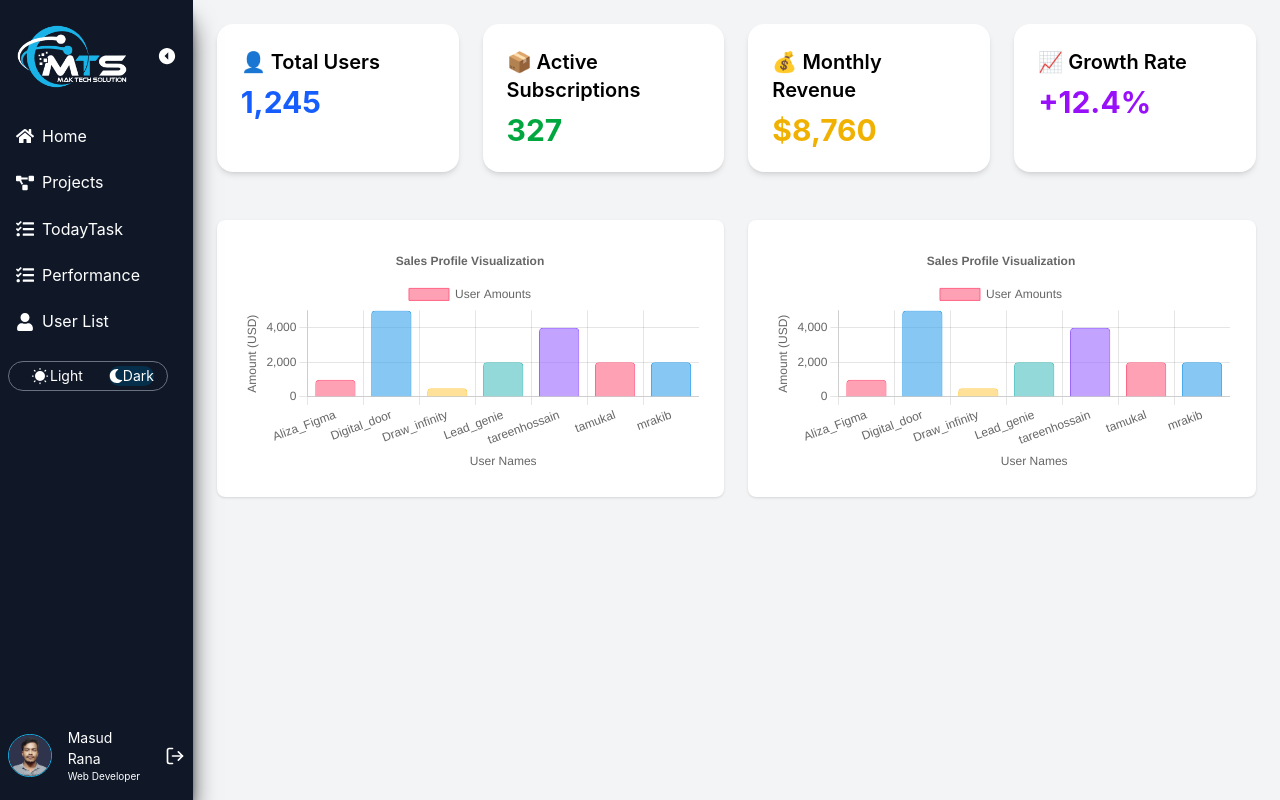
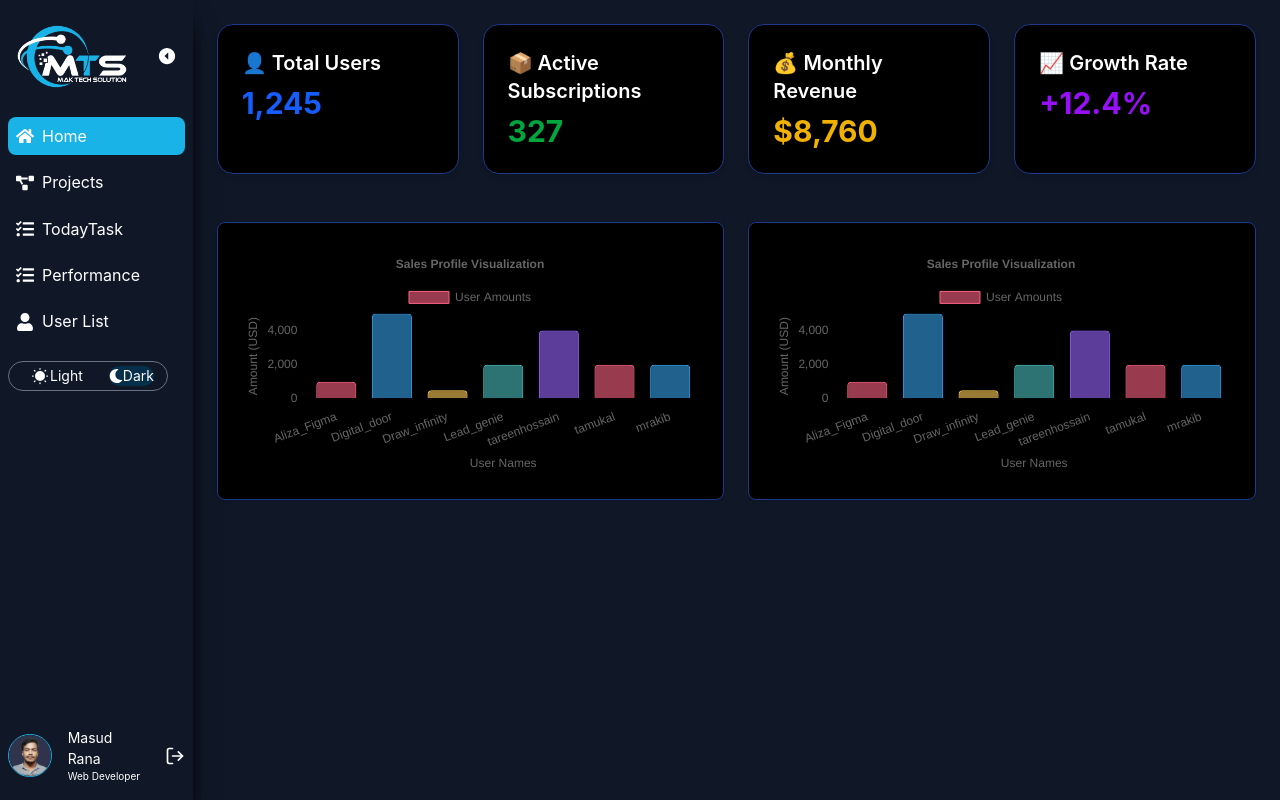
Before and after one commit to MTS-Services/mts-frontend, a React (Vite) app: page /dashboard in a window 1280 px wide. Built offline with nearby package versions, Linux system fonts and the light colour scheme; no server answers.

Commit message:
(fix) solve the issues

```diff
--- a/src/DashboardLayout.tsx
+++ b/src/DashboardLayout.tsx
@@ -1,7 +1,5 @@
-import { Outlet } from "react-router";
-import { DashBoard } from "./layouts/DashBoard/DashBoard";
-import { useTheme } from "./context/ThemeContext";
-import DashboardSideber from "./components/DashboardSideber/DashboardSideber";
+import { useTheme } from './context/ThemeContext';
+import DashboardSideber from './components/DashboardSideber/DashboardSideber';
 
 const DashboardLayout = () => {
   const { theme } = useTheme();
@@ -9,7 +7,7 @@ const DashboardLayout = () => {
   return (
     <>
       <main className={theme}>
-        <DashboardSideber></DashboardSideber>
+        <DashboardSideber />
       </main>
     </>
   );
--- a/src/app-routes/app-routes.tsx
+++ b/src/app-routes/app-routes.tsx
@@ -67,7 +67,7 @@ const AppRoutes = createBrowserRouter([
     element: <DashboardLayout />,
     children: [
       {
-        path: '/dashboard',
+        index: true,
         element: <ChartView />,
       },
       {
--- a/src/components/DashboardSideber/DashboardSideber.tsx
+++ b/src/components/DashboardSideber/DashboardSideber.tsx
@@ -15,12 +15,13 @@ const DashboardSideber = () => {
   const location = useLocation();
 
   const sidebarItems = [
-    { icon: <FaHome />, label: 'Home', path: '/dashborad' },
+    { icon: <FaHome />, label: 'Home', path: '/dashboard' },
     { icon: <FaProjectDiagram />, label: 'Projects', path: 'projects' },
     { icon: <FaTasks />, label: 'TodayTask', path: 'todaytask' },
     { icon: <FaTasks />, label: 'Performance', path: 'performance' },
     { icon: <FaUser />, label: 'User List', path: 'userlist' },
   ];
+
   return (
     <>
       <div className={`flex`}>
@@ -34,7 +35,7 @@ const DashboardSideber = () => {
           <div className='flex items-center justify-between p-2'>
             <img
               className={`${!isOpen ? 'hidden' : 'lg:w-28 md:w-20 w-26'}`}
-              src='../../../../public/mts_logo.png'
+              src='/mts_logo.png'
               alt='logo'
             />
             <button onClick={() => setIsOpen(!isOpen)}>
@@ -84,7 +85,7 @@ const DashboardSideber = () => {
           <div className='flex items-center space-x-4 mt-auto'>
             <div className='group relative flex items-center'>
               <img
-                src='../../../../public/user_profile.png'
+                src='/user_profile.png'
                 className={`${
                   isOpen ? 'w-11' : 'w-11'
                 } rounded-full border-1 border-primary`}
--- a/src/layouts/DashBoard/UserDashBoard/chart/ChartView.jsx
+++ b/src/layouts/DashBoard/UserDashBoard/chart/ChartView.jsx
@@ -15,27 +15,33 @@ const userData = [
 
 const ChartView = () => {
   return (
-    <section className='bg-gray-100 min-h-screen'>
+    <section className='bg-gray-900 min-h-screen'>
       <div className='grid grid-cols-4 gap-6 p-6 '>
-        <div className='bg-white rounded-2xl shadow-md p-6'>
-          <h2 className='text-xl font-semibold mb-2'>👤 Total Users</h2>
+        <div className='bg-black rounded-2xl shadow-md p-6 border border-blue-900'>
+          <h2 className='text-xl font-semibold mb-2 text-white'>
+            👤 Total Users
+          </h2>
           <p className='text-3xl font-bold text-blue-600'>1,245</p>
         </div>
 
-        <div className='bg-white rounded-2xl shadow-md p-6'>
-          <h2 className='text-xl font-semibold mb-2'>
+        <div className='bg-black rounded-2xl shadow-md p-6 border border-blue-900'>
+          <h2 className='text-xl font-semibold mb-2 text-white'>
             📦 Active Subscriptions
           </h2>
           <p className='text-3xl font-bold text-green-600'>327</p>
         </div>
 
-        <div className='bg-white rounded-2xl shadow-md p-6'>
-          <h2 className='text-xl font-semibold mb-2'>💰 Monthly Revenue</h2>
+        <div className='bg-black rounded-2xl shadow-md p-6 border border-blue-900'>
+          <h2 className='text-xl font-semibold mb-2 text-white'>
+            💰 Monthly Revenue
+          </h2>
           <p className='text-3xl font-bold text-yellow-500'>$8,760</p>
         </div>
 
-        <div className='bg-white rounded-2xl shadow-md p-6'>
-          <h2 className='text-xl font-semibold mb-2'>📈 Growth Rate</h2>
+        <div className='bg-black rounded-2xl shadow-md p-6 border border-blue-900'>
+          <h2 className='text-xl font-semibold mb-2 text-white'>
+            📈 Growth Rate
+          </h2>
           <p className='text-3xl font-bold text-purple-600'>+12.4%</p>
         </div>
       </div>
@@ -44,7 +50,9 @@ const ChartView = () => {
         <div className='w-1/2'>
           <BarChart
             data={userData}
-            className={'bg-white shadow-sm rounded-lg p-6'}
+            className={
+              'bg-black shadow-sm rounded-lg p-6 border border-blue-900'
+            }
             title='Sales Profile Visualization'
             label='User Amounts'
             yAxisTitle='Amount (USD)'
@@ -55,7 +63,9 @@ const ChartView = () => {
         <div className='w-1/2'>
           <BarChart
             data={userData}
-            className={'bg-white shadow-sm rounded-lg p-6'}
+            className={
+              'bg-black shadow-sm rounded-lg p-6 border border-blue-900'
+            }
             title='Sales Profile Visualization'
             label='User Amounts'
             yAxisTitle='Amount (USD)'
```
